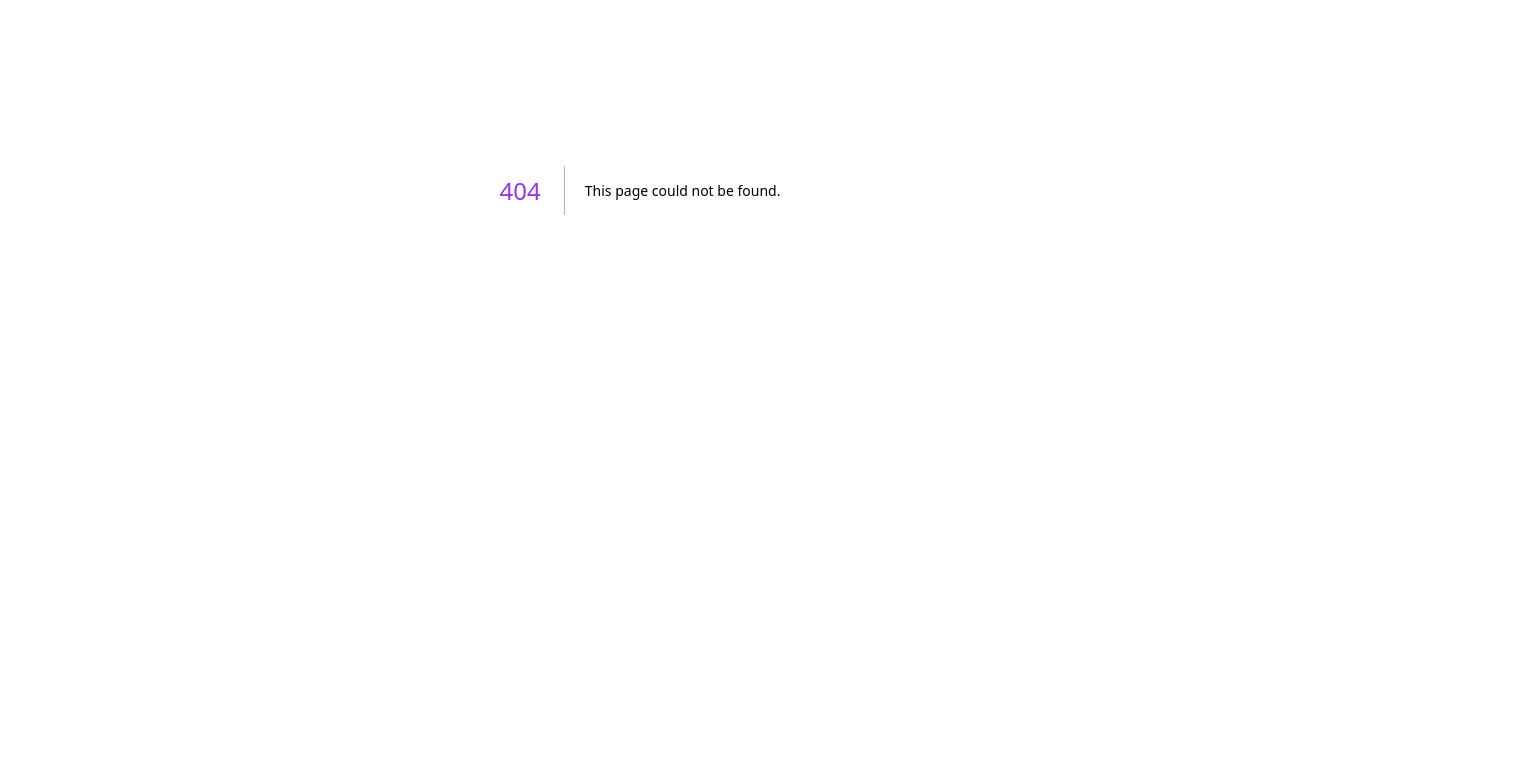
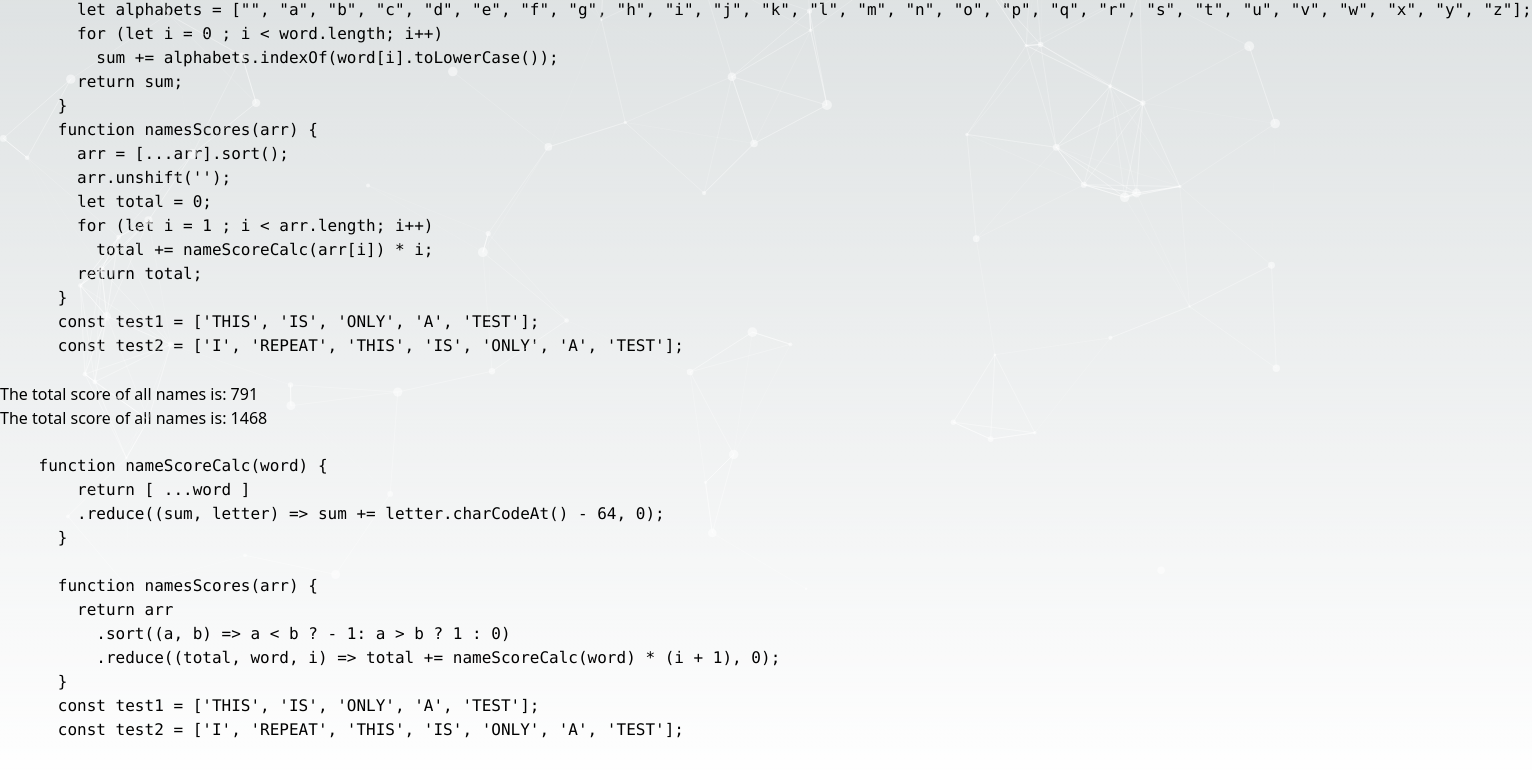
Before and after one commit to ragulpalanisamy/fcc_projects_euler, a Next.js app: page /Pro-1/Names_scores in a window 1280 px wide. Before the commit this address had no page. Shown: the part 210-980 px from the top of the page, 1532 px wide, since content can reach past the window. Before the commit the page ends 800 px from the top, so only its background shows below. Built offline with nearby package versions, Linux system fonts and the light colour scheme.

Commit message:
feat: :sparkles: Added the name spaces

```diff
--- a/src/app/page.js
+++ b/src/app/page.js
@@ -96,6 +96,10 @@ export default function Home() {
         <Link href="../Pro-1/Amicable_numbers">
         Amicable numbers
         </Link>
+        <br></br>
+        <Link href="../Pro-1/Names_scores">
+        Names scores
+        </Link>
         </div>
 
       </>
--- /dev/null
+++ b/src/pages/Pro-1/Names_scores.tsx
@@ -0,0 +1,101 @@
+import React from 'react'
+import DesignTypeScript from '../../components/DesignTypeScript';
+import "../../app/globals.css"
+
+export default function Names_scores() {
+    const codesnippet = `
+    function nameScoreCalc(word) {
+        let sum = 0;
+        let alphabets = ["", "a", "b", "c", "d", "e", "f", "g", "h", "i", "j", "k", "l", "m", "n", "o", "p", "q", "r", "s", "t", "u", "v", "w", "x", "y", "z"];
+        for (let i = 0 ; i < word.length; i++)
+          sum += alphabets.indexOf(word[i].toLowerCase());
+        return sum;
+      }
+      function namesScores(arr) {
+        arr = [...arr].sort();
+        arr.unshift('');
+        let total = 0;
+        for (let i = 1 ; i < arr.length; i++)
+          total += nameScoreCalc(arr[i]) * i;
+        return total;
+      }
+      const test1 = ['THIS', 'IS', 'ONLY', 'A', 'TEST'];
+      const test2 = ['I', 'REPEAT', 'THIS', 'IS', 'ONLY', 'A', 'TEST'];
+    `;
+
+    function nameScoreCalc(word) {
+        let sum = 0;
+        let alphabets = ["", "a", "b", "c", "d", "e", "f", "g", "h", "i", "j", "k", "l", "m", "n", "o", "p", "q", "r", "s", "t", "u", "v", "w", "x", "y", "z"];
+        for (let i = 0; i < word.length; i++)
+            sum += alphabets.indexOf(word[i].toLowerCase());
+        return sum;
+    }
+    function namesScores(arr) {
+        arr = [...arr].sort();
+        arr.unshift('');
+        let total = 0;
+        for (let i = 1; i < arr.length; i++)
+            total += nameScoreCalc(arr[i]) * i;
+        return total;
+    }
+    const test1 = ['THIS', 'IS', 'ONLY', 'A', 'TEST'];
+    const test2 = ['I', 'REPEAT', 'THIS', 'IS', 'ONLY', 'A', 'TEST'];
+
+
+    const anotherSolution = `
+    function nameScoreCalc(word) {
+        return [ ...word ]
+        .reduce((sum, letter) => sum += letter.charCodeAt() - 64, 0);
+      }
+
+      function namesScores(arr) {
+        return arr
+          .sort((a, b) => a < b ? - 1: a > b ? 1 : 0)
+          .reduce((total, word, i) => total += nameScoreCalc(word) * (i + 1), 0);
+      }
+      const test1 = ['THIS', 'IS', 'ONLY', 'A', 'TEST'];
+      const test2 = ['I', 'REPEAT', 'THIS', 'IS', 'ONLY', 'A', 'TEST'];
+    `;
+
+    function nameScoreCal(word) {
+        return [...word]
+            .reduce((sum, letter) => sum += letter.charCodeAt() - 64, 0);
+    }
+
+    function namesScore(arr) {
+        return arr
+            .sort((a, b) => a < b ? - 1 : a > b ? 1 : 0)
+            .reduce((total, word, i) => total += nameScoreCalc(word) * (i + 1), 0);
+    }
+    const test3 = ['THIS', 'IS', 'ONLY', 'A', 'TEST'];
+    const test4 = ['I', 'REPEAT', 'THIS', 'IS', 'ONLY', 'A', 'TEST'];
+    return (
+        <div>
+            <DesignTypeScript />
+            <h1>
+                Names scores
+            </h1>
+            <pre>
+                <code>
+                    {codesnippet}
+                </code>
+            </pre>
+            <p>
+                The total score of all names is: {namesScores(test1)}
+            </p>
+            <p>
+                The total score of all names is: {namesScores(test2)}
+            </p>
+
+            <pre>
+                <code>
+                    {anotherSolution}
+                </code>
+            </pre>
+
+            <p>
+                The total score of all names is: {namesScores(test3)}
+            </p>
+        </div>
+    )
+}
```
